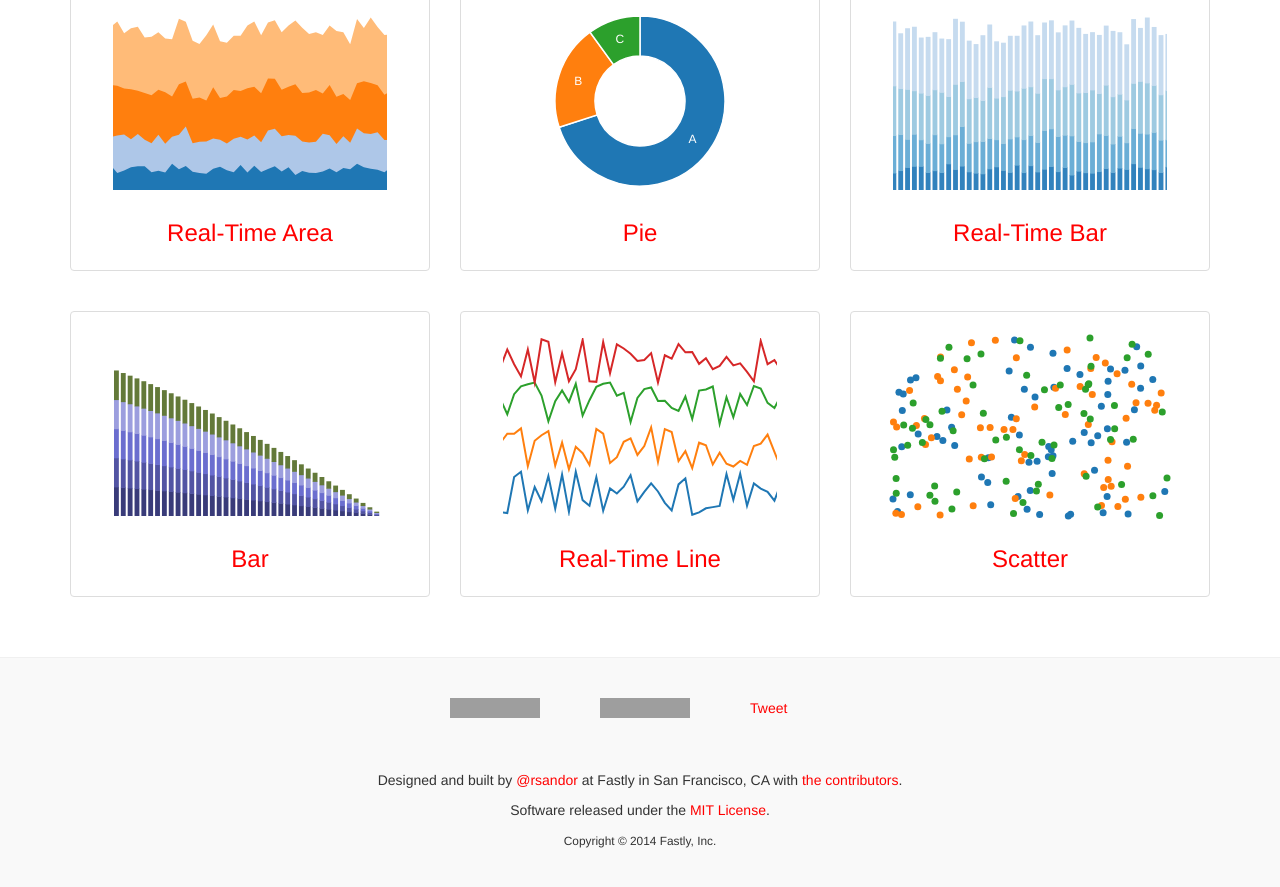
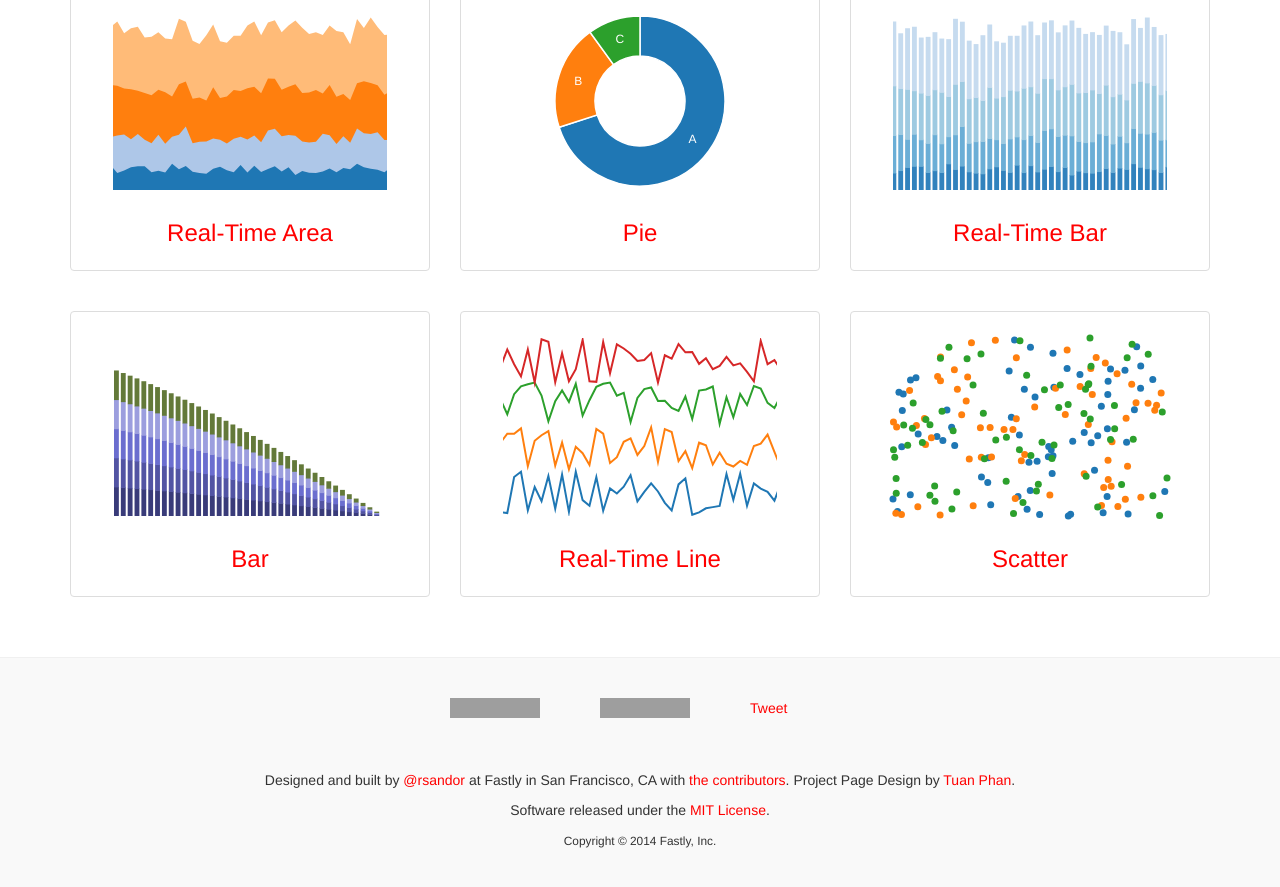
Before and after one commit to epochjs/epoch, a Jekyll site: the page built from index.html, in a window 1280 px wide and 900 px high, scrolled down 1386 px. Shown: the top 887 px of the window. Built offline with Jekyll 4.4.1, drawn with Linux system fonts in a browser that asks for light colours; Markdown is read by kramdown in place of the engine named in the settings; comment, search, counter and statistics services are not loaded; grey boxes are pictures that could not be loaded.

Commit message:
Mad props to @tuanasaurus

```diff
--- a/index.html
+++ b/index.html
@@ -148,7 +148,7 @@ title: Epoch by Fastly
 
       <div class="row">
         <div class="col-md-12">
-          <p>Designed and built by <a href="http://github.com/rsandor">@rsandor</a> at Fastly in San Francisco, CA with <a href="https://github.com/fastly/epoch/graphs/contributors">the contributors</a>.</p>
+          <p>Designed and built by <a href="http://github.com/rsandor">@rsandor</a> at Fastly in San Francisco, CA with <a href="https://github.com/fastly/epoch/graphs/contributors">the contributors</a>. Project Page Design by <a href="https://github.com/tuanasaurus">Tuan Phan</a>.</p>
           <p>Software released under the <a href="https://github.com/fastly/epoch/blob/master/LICENSE">MIT License</a>.</p>
           <p class="text-center"><small>Copyright &copy; <span class="year"></span> Fastly, Inc.</small></p>
         </div>
```
